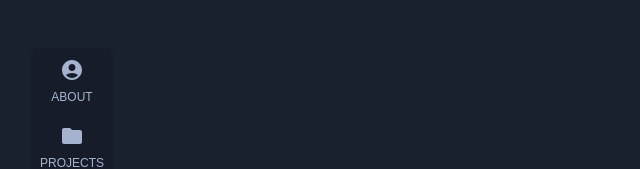
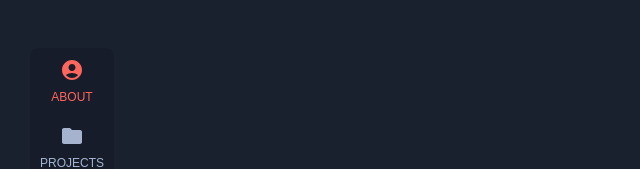
Before and after one commit to hiltonoliveir4/portfolio-developer-model, a Next.js app: page / in a window 1280 px wide. Shown: the part 216-385 px from the top of the page, without its empty margins (0-640 px from the left). Built offline with nearby package versions, Linux system fonts and the light colour scheme.

Commit message:
feat: create a switch color to a nav menu

```diff
--- a/src/app/components/header/index.tsx
+++ b/src/app/components/header/index.tsx
@@ -1,6 +1,15 @@
+"use client";
+
+import { useState } from "react";
 import NavMenu from "../navMenu";
 
 export default function Header() {
+  const [visibleNavMenu, setVisibleNavMenu] = useState(false);
+
+  const toggleNavMenu = () => {
+    setVisibleNavMenu(!visibleNavMenu);
+  };
+
   return (
     <header>
       <NavMenu />
--- a/src/app/components/navMenu/index.tsx
+++ b/src/app/components/navMenu/index.tsx
@@ -1,18 +1,43 @@
+"use client";
+
 import AccountCircleIcon from "@mui/icons-material/AccountCircle";
 import CloseIcon from "@mui/icons-material/Close";
 import FolderIcon from "@mui/icons-material/Folder";
 import TextSnippetIcon from "@mui/icons-material/TextSnippet";
+import { useState } from "react";
 import NavMenuItem from "../navMenuItem";
 import "./style.scss";
 
 export default function NavMenu() {
+  const [activeMenu, setActiveMenu] = useState(0);
+
+  const switchActiveMenu = (index: number) => {
+    setActiveMenu(index);
+  };
+
+  const navMenus = [
+    { icon: <AccountCircleIcon />, title: "ABOUT" },
+    { icon: <FolderIcon />, title: "PROJECTS" },
+    { icon: <TextSnippetIcon />, title: "RESUME" },
+  ];
+
   return (
     <nav className="nav-menu">
       <ul>
-        <NavMenuItem icon={<AccountCircleIcon />} title="ABOUT" />
-        <NavMenuItem icon={<FolderIcon />} title="PROJECTS" />
-        <NavMenuItem icon={<TextSnippetIcon />} title=" RESUME" />
-        <NavMenuItem className="close-nav" icon={<CloseIcon />} />
+        {navMenus.map((menu, index) => (
+          <NavMenuItem
+            key={index}
+            icon={menu.icon}
+            title={menu.title}
+            active={index === activeMenu}
+            onclick={() => switchActiveMenu(index)}
+          />
+        ))}
+        <NavMenuItem
+          className="close-nav"
+          icon={<CloseIcon />}
+          active={false}
+        />
       </ul>
     </nav>
   );
--- a/src/app/components/navMenuItem/index.tsx
+++ b/src/app/components/navMenuItem/index.tsx
@@ -6,21 +6,21 @@ interface NavMenuItemProps {
   className?: string;
   icon: ReactElement;
   //   route: string;
-  //   active: boolean;
-  //   onclick: () => void;
+  active: boolean;
+  onclick?: () => void;
 }
 export default function NavMenuItem({
   title,
   icon,
   className,
+  active,
+  onclick,
 }: //   route,
-//   active,
-//   onclick,
 NavMenuItemProps) {
   return (
-    <li className={className ? className : ""}>
-      <button className="btn-nav-menu">
-        <div>
+    <li className={className && className}>
+      <button className={`btn-nav-menu`} onClick={onclick}>
+        <div className={active ? "active-menu" : ""}>
           {icon}
           {title && <span>{title}</span>}
         </div>
--- a/src/app/components/navMenuItem/style.scss
+++ b/src/app/components/navMenuItem/style.scss
@@ -5,6 +5,11 @@
   border: none;
   width: 100%;
   cursor: pointer;
+  color: $color-secondary-dark;
+
+  .active-menu {
+    color: $color-orange;
+  }
 
   div {
     display: flex;
@@ -13,7 +18,6 @@
     align-items: center;
     padding: 10px;
     gap: 8px;
-    color: $color-secondary-dark;
 
     span {
       font-size: 12px;
```
